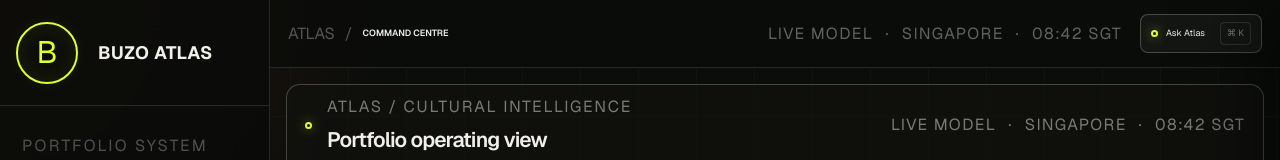
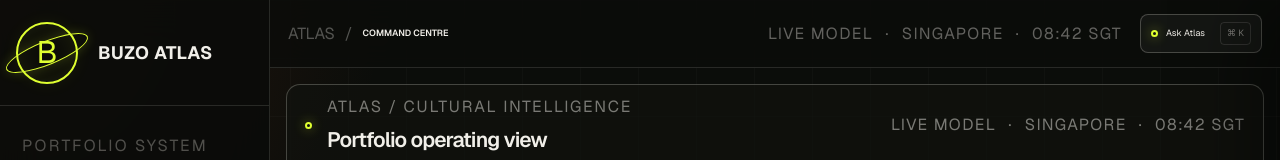
Before and after one commit to gigradarapp/gr-atlas, a Next.js app in the folder site/: page /app in a window 1280 px wide. Shown: the top 160 px of the page. Built offline with nearby package versions, Linux system fonts and the light colour scheme.

Commit message:
style: add orbit ring to Atlas dashboard mark

```diff
--- a/site/app/app/atlas.css
+++ b/site/app/app/atlas.css
@@ -18,7 +18,9 @@ body:has(.atlas-app) { background: var(--atlas-bg); }
 .atlas-app::before { position: fixed; inset: 0; z-index: 0; pointer-events: none; content: ""; background-image: linear-gradient(rgba(255,255,255,.022) 1px, transparent 1px), linear-gradient(90deg, rgba(255,255,255,.022) 1px, transparent 1px); background-size: 58px 58px; }
 .atlas-sidebar { position: sticky; z-index: 12; top: 0; height: 100vh; display: flex; flex-direction: column; border-right: 1px solid var(--atlas-line); background: rgba(10,12,9,.9); backdrop-filter: blur(20px); }
 .atlas-brand-row { height: 106px; display: flex; align-items: center; gap: 20px; padding: 0 16px; border-bottom: 1px solid var(--atlas-line); }
-.atlas-brand-glyph { width: 62px; height: 62px; display: grid; flex: 0 0 auto; place-items: center; border: 2px solid var(--atlas-lime); border-radius: 50%; color: var(--atlas-lime); font: 400 31px/1 var(--font-geist-sans), sans-serif; box-shadow: inset 0 0 24px rgba(223,255,49,.08), 0 0 18px rgba(223,255,49,.06); }
+.atlas-brand-glyph { --atlas-orbit-width: 88px; --atlas-orbit-height: 24px; --atlas-orbit-stroke: 1.5px; position: relative; width: 62px; height: 62px; display: grid; flex: 0 0 auto; place-items: center; border: 2px solid var(--atlas-lime); border-radius: 50%; color: var(--atlas-lime); font: 400 31px/1 var(--font-geist-sans), sans-serif; box-shadow: inset 0 0 24px rgba(223,255,49,.08), 0 0 18px rgba(223,255,49,.06); }
+.atlas-brand-glyph::after { position: absolute; z-index: 0; width: var(--atlas-orbit-width); height: var(--atlas-orbit-height); border: var(--atlas-orbit-stroke) solid var(--atlas-lime); border-radius: 50%; content: ""; pointer-events: none; transform: rotate(-22deg); box-shadow: 0 0 12px rgba(223,255,49,.18); }
+.atlas-brand-glyph>span { position: relative; z-index: 1; }
 .atlas-brand-row strong { display: block; font-size: 18px; font-weight: 700; letter-spacing: .025em; white-space: nowrap; }
 .atlas-section-nav { padding: 28px 12px; }
 .atlas-section-nav>p { margin: 0 10px 13px; color: rgba(241,239,233,.3); font: 500 8px var(--atlas-mono); letter-spacing: .14em; }
@@ -272,7 +274,7 @@ body:has(.atlas-app) { background: var(--atlas-bg); }
 @media (max-width: 1180px) {
   .atlas-app { grid-template-columns: 218px minmax(0,1fr); }
   .atlas-brand-row { height:80px; gap:12px; padding:0 13px; }
-  .atlas-brand-glyph { width:46px; height:46px; border-width:1px; font-size:23px; }
+  .atlas-brand-glyph { --atlas-orbit-width:65px; --atlas-orbit-height:18px; --atlas-orbit-stroke:1px; width:46px; height:46px; border-width:1px; font-size:23px; }
   .atlas-brand-row strong { font-size:13px; }
   .atlas-section-nav { padding:20px 9px; }
   .atlas-appbar { grid-template-columns:minmax(150px,1fr) auto; }
--- a/site/app/app/page.tsx
+++ b/site/app/app/page.tsx
@@ -42,7 +42,7 @@ export default function AtlasDashboard() {
     <main className={`atlas-app ${agentOpen ? "atlas-agent-is-open" : ""}`}>
       <aside className={`atlas-sidebar ${navOpen ? "is-open" : ""}`}>
         <div className="atlas-brand-row">
-          <span className="atlas-brand-glyph" aria-hidden="true">B</span>
+          <span className="atlas-brand-glyph" aria-hidden="true"><span>B</span></span>
           <strong>BUZO ATLAS</strong>
         </div>
         <nav className="atlas-section-nav" aria-label="Atlas workspaces">
```
